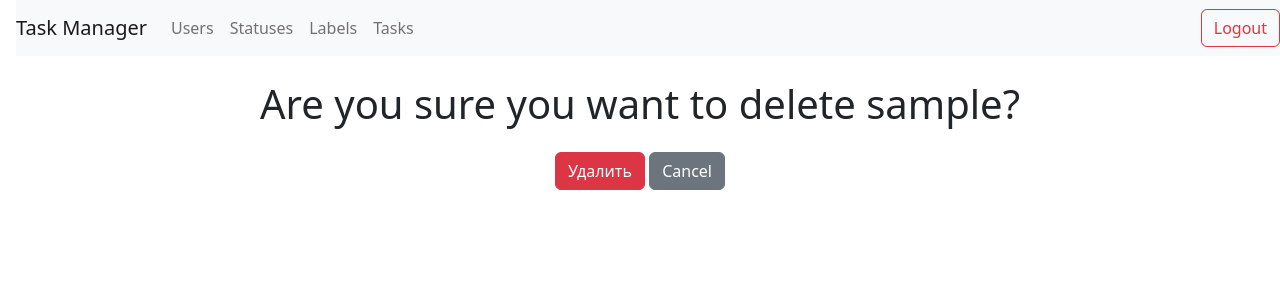
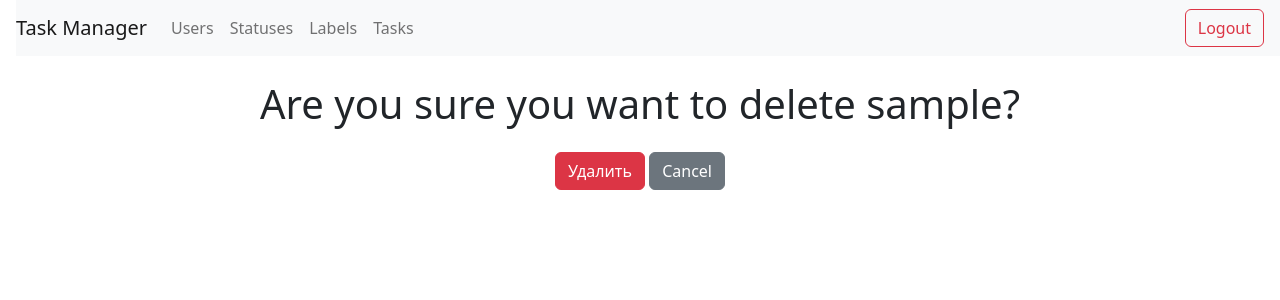
Before and after one commit to BobKelsoGIT/python-project-52, a Django app: page /users/1/delete/ in a window 1280 px wide. Shown: the top 300 px of the page. Run offline with Django 4.2, Linux system fonts and the light colour scheme; the visitor is signed in with stand-in values (Sample User, id 1); data comes from the database, SQL or seed files in the repository; parts of the project's set-up code (start-up, migrations or seed data) failed here and were passed over; some libraries are stand-ins or nearby versions.

Commit message:
navbar.html links and button fix

```diff
--- a/task_manager/templates/navbar.html
+++ b/task_manager/templates/navbar.html
@@ -7,17 +7,17 @@
     <div class="collapse navbar-collapse" id="navbarToggleExternalContent">
         <ul class="navbar-nav mr-auto">
             <li class="nav-item">
-                <a class="nav-link" href="{% url 'users' %}">Users</a>
+                <a class="nav-link " href="{% url 'users' %}">Users</a>
             </li>
             {% if user.is_authenticated %}
             <li class="nav-item">
-                <a class="nav-link" href="{% url 'statuses' %}">Statuses</a>
+                <a class="nav-link " href="{% url 'statuses_list' %}">Statuses</a>
             </li>
             <li class="nav-item">
-                <a class="nav-link" href="{% url 'labels' %}">Labels</a>
+                <a class="nav-link" href="#">Labels</a>
             </li>
             <li class="nav-item">
-                <a class="nav-link" href="{% url 'tasks' %}">Tasks</a>
+                <a class="nav-link" href="{% url 'tasks_list' %}">Tasks</a>
             </li>
             {% endif %}
         </ul>
@@ -26,7 +26,7 @@
             <li class="nav-item">
                 <form method="POST" action="{% url 'logout' %}">
                     {% csrf_token %}
-                    <button type="submit" class="btn btn-outline-danger">Logout</button>
+                    <button type="submit" class="btn btn-outline-danger me-3">Logout</button>
                 </form>
             </li>
         </ul>
@@ -37,7 +37,7 @@
                 <a class="btn btn-success me-2" href="{% url 'login' %}">Log in</a>
             </li>
             <li class="nav-item">
-                <a class="btn btn-primary" href="{% url 'signup' %}">Sign up</a>
+                <a class="btn btn-primary me-3" href="{% url 'signup' %}">Sign up</a>
             </li>
         </ul>
         {% endif %}
```
